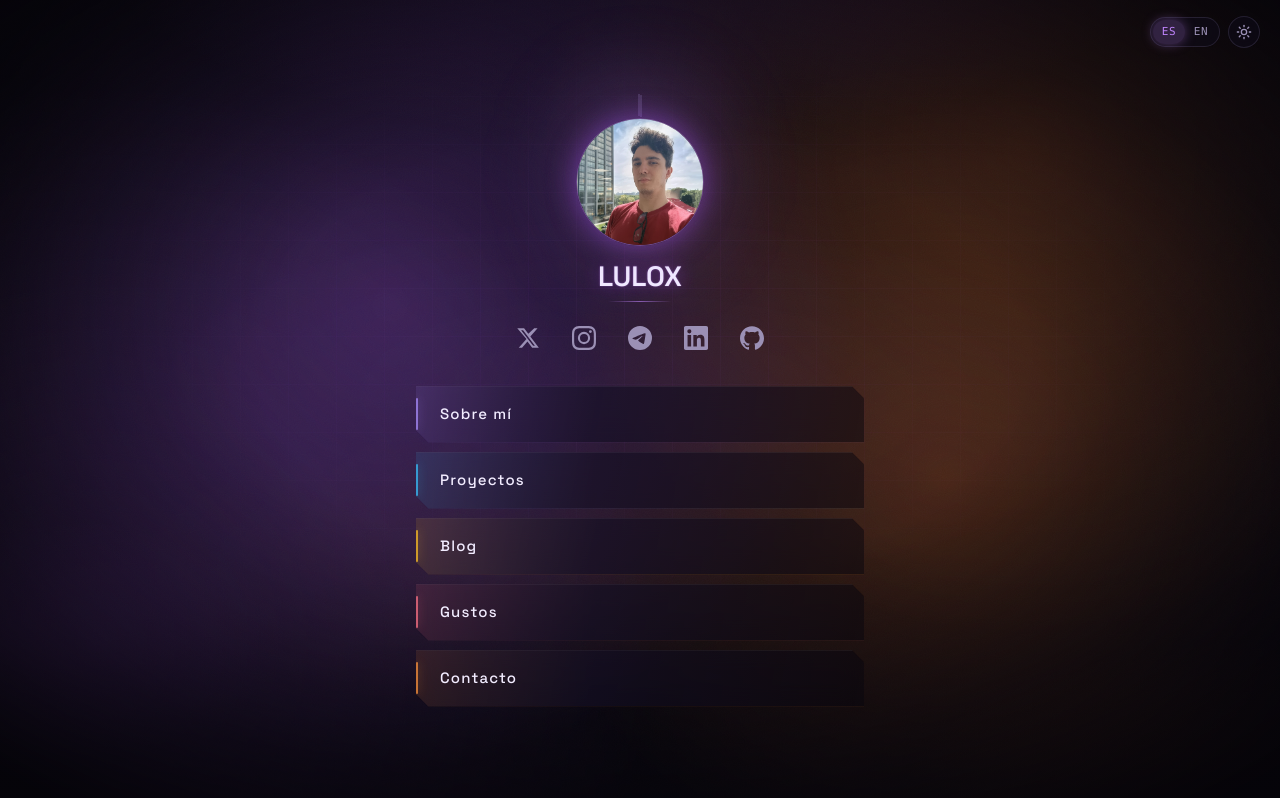
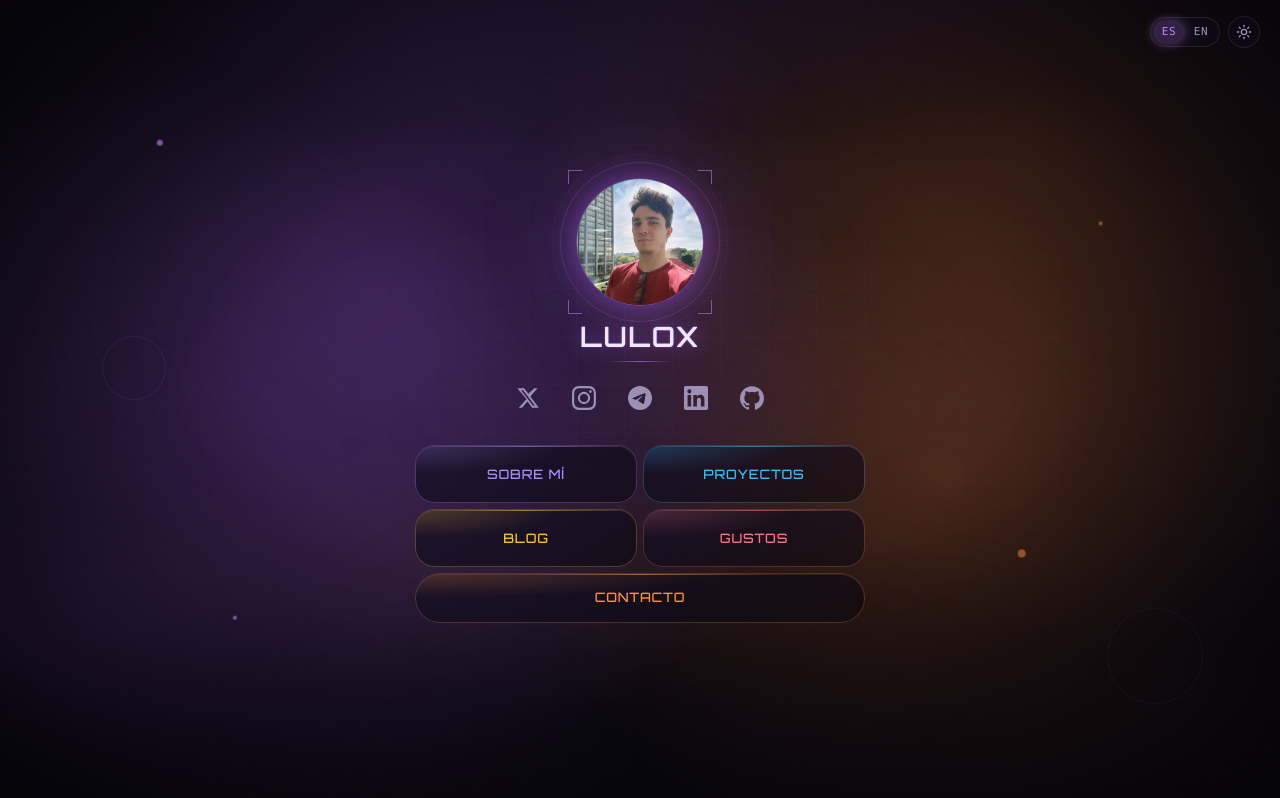
Before and after one commit to luloxi/luloxdev, a Next.js app: page / in a window 1280 px wide. Built offline with nearby package versions, Linux system fonts and the light colour scheme.

Commit message:
Restyle home sections as a compact 2-column mosaic
Smaller glass tiles in a grid with contact as a full-width
pill, less empty space and a softer aesthetic hover sheen.

```diff
--- a/src/app/globals.css
+++ b/src/app/globals.css
@@ -92,13 +92,64 @@
 
 @layer utilities {
   .font-display {
-    font-family: var(--font-syne), var(--font-display);
+    font-family: var(--font-orbitron), var(--font-display);
+    letter-spacing: 0.06em;
   }
 
   .neon-text {
     text-shadow:
       0 0 18px var(--glow-violet),
       0 0 2px color-mix(in oklab, var(--accent) 50%, transparent);
+  }
+
+  /* Unnecessary decorative flair */
+  .deco-ring {
+    position: absolute;
+    border-radius: 9999px;
+    border: 1px solid color-mix(in oklab, var(--accent) 35%, transparent);
+    pointer-events: none;
+  }
+
+  .deco-bracket {
+    position: absolute;
+    width: 14px;
+    height: 14px;
+    border-color: color-mix(in oklab, var(--accent) 55%, transparent);
+    pointer-events: none;
+  }
+
+  .deco-float {
+    position: absolute;
+    border-radius: 9999px;
+    background: var(--accent);
+    opacity: 0.45;
+    pointer-events: none;
+    animation: deco-drift 8s ease-in-out infinite;
+  }
+
+  .deco-float-b {
+    background: var(--accent-2);
+    animation-duration: 11s;
+    animation-delay: -3s;
+  }
+
+  @keyframes deco-drift {
+    0%,
+    100% {
+      transform: translate(0, 0);
+      opacity: 0.35;
+    }
+    50% {
+      transform: translate(4px, -6px);
+      opacity: 0.7;
+    }
+  }
+
+  @media (prefers-reduced-motion: reduce) {
+    .deco-float,
+    .deco-float-b {
+      animation: none;
+    }
   }
 
   .neon-panel {
@@ -149,67 +200,91 @@
     color: var(--email-fg);
   }
 
-  /* Home section links - quiet future glass, not gamer HUD */
-  .future-nav-item {
+  /* Home section mosaic - compact glass tiles */
+  .future-nav-tile {
     --fn-accent: var(--accent);
     position: relative;
     isolation: isolate;
-    clip-path: polygon(
-      0 0,
-      calc(100% - 12px) 0,
-      100% 12px,
-      100% 100%,
-      12px 100%,
-      0 calc(100% - 12px)
-    );
+    overflow: hidden;
+    border-radius: 1.15rem;
     background:
+      radial-gradient(
+        120% 90% at 0% 0%,
+        color-mix(in oklab, var(--fn-accent) 22%, transparent),
+        transparent 55%
+      ),
       linear-gradient(
-        100deg,
-        color-mix(in oklab, var(--fn-accent) 12%, transparent) 0%,
-        color-mix(in oklab, var(--surface) 72%, transparent) 40%,
-        color-mix(in oklab, var(--background) 50%, transparent) 100%
+        160deg,
+        color-mix(in oklab, var(--surface) 88%, transparent),
+        color-mix(in oklab, var(--background) 55%, transparent)
       );
     box-shadow:
-      inset 0 1px 0 color-mix(in oklab, white 6%, transparent),
-      0 0 0 1px color-mix(in oklab, var(--fn-accent) 18%, transparent);
-    backdrop-filter: blur(12px);
+      inset 0 1px 0 color-mix(in oklab, white 8%, transparent),
+      0 0 0 1px color-mix(in oklab, var(--fn-accent) 22%, transparent);
+    backdrop-filter: blur(14px);
     transition:
       transform 0.22s ease,
       box-shadow 0.22s ease,
       background 0.22s ease;
   }
 
-  .future-nav-item::after {
+  .future-nav-tile::before {
     content: "";
     position: absolute;
-    left: 0;
-    top: 22%;
-    bottom: 22%;
-    width: 2px;
-    border-radius: 999px;
-    background: var(--fn-accent);
-    opacity: 0.75;
-    box-shadow: 0 0 10px color-mix(in oklab, var(--fn-accent) 50%, transparent);
+    inset: 0;
+    background: linear-gradient(
+      105deg,
+      transparent 40%,
+      color-mix(in oklab, white 7%, transparent) 48%,
+      transparent 56%
+    );
+    opacity: 0;
+    transition: opacity 0.35s ease, transform 0.45s ease;
+    transform: translateX(-30%);
     pointer-events: none;
   }
 
-  .future-nav-item:hover {
-    transform: translateX(2px);
-    background:
-      linear-gradient(
-        100deg,
-        color-mix(in oklab, var(--fn-accent) 20%, transparent) 0%,
-        color-mix(in oklab, var(--surface) 78%, transparent) 45%,
-        color-mix(in oklab, var(--background) 45%, transparent) 100%
-      );
-    box-shadow:
-      inset 0 1px 0 color-mix(in oklab, white 8%, transparent),
-      0 0 0 1px color-mix(in oklab, var(--fn-accent) 35%, transparent),
-      0 0 22px color-mix(in oklab, var(--fn-accent) 16%, transparent);
+  .future-nav-tile::after {
+    content: "";
+    position: absolute;
+    left: 12px;
+    right: 12px;
+    top: 0;
+    height: 1px;
+    background: linear-gradient(
+      90deg,
+      transparent,
+      var(--fn-accent),
+      transparent
+    );
+    opacity: 0.55;
+    pointer-events: none;
   }
 
-  .future-nav-item:active {
-    transform: translateX(1px) scale(0.995);
+  .future-nav-tile:hover {
+    transform: translateY(-2px);
+    box-shadow:
+      inset 0 1px 0 color-mix(in oklab, white 10%, transparent),
+      0 0 0 1px color-mix(in oklab, var(--fn-accent) 42%, transparent),
+      0 10px 28px color-mix(in oklab, var(--fn-accent) 14%, transparent);
+  }
+
+  .future-nav-tile:hover::before {
+    opacity: 1;
+    transform: translateX(30%);
+  }
+
+  .future-nav-tile:active {
+    transform: translateY(0) scale(0.98);
+  }
+
+  .future-nav-tile-wide {
+    border-radius: 999px;
+  }
+
+  .future-nav-tile-wide::after {
+    left: 20%;
+    right: 20%;
   }
 }
 
--- a/src/components/section-nav.tsx
+++ b/src/components/section-nav.tsx
@@ -3,6 +3,7 @@
 import Link from "next/link";
 import { sections, type SectionId } from "@/content/site";
 import { useLocale } from "@/i18n/locale-provider";
+import { cn } from "@/lib/utils";
 
 const accents: Record<SectionId, string> = {
   about: "#a78bfa",
@@ -12,31 +13,57 @@ const accents: Record<SectionId, string> = {
   contact: "#fb923c",
 };
 
-/** Minimal angled glass links - color accent, no side dots */
+/**
+ * Compact 2-col mosaic: four small tiles + full-width contact pill.
+ * Less empty space, more intentional layout.
+ */
 export function SectionNav() {
   const { t } = useLocale();
 
+  const main = sections.filter((s) => s.id !== "contact");
+  const contact = sections.find((s) => s.id === "contact");
+
   return (
-    <nav
-      aria-label="Sections"
-      className="flex w-full flex-col gap-2 sm:gap-2.5"
-    >
-      {sections.map((s) => {
+    <nav aria-label="Sections" className="flex w-full flex-col gap-2">
+      <div className="grid grid-cols-2 gap-2">
+        {main.map((s) => {
           const accent = accents[s.id];
           const label = t.sections[s.id];
           return (
             <Link
               key={s.href}
               href={s.href}
-            className="future-nav-item group flex h-12 items-center px-5 sm:h-14 sm:px-6"
+              className="future-nav-tile group flex min-h-[3.25rem] items-center justify-center px-3 py-3 text-center sm:min-h-[3.5rem] sm:px-4"
               style={{ ["--fn-accent" as string]: accent }}
             >
-            <span className="font-display flex-1 text-left text-sm font-medium tracking-[0.08em] sm:text-[15px]">
+              <span
+                className={cn(
+                  "font-display text-[12px] font-medium leading-tight tracking-[0.12em] uppercase sm:text-[13px]",
+                  "transition-colors duration-200",
+                )}
+                style={{ color: accent }}
+              >
                 {label}
               </span>
             </Link>
           );
         })}
+      </div>
+
+      {contact ? (
+        <Link
+          href={contact.href}
+          className="future-nav-tile future-nav-tile-wide group flex min-h-11 items-center justify-center px-5 py-2.5 sm:min-h-12"
+          style={{ ["--fn-accent" as string]: accents.contact }}
+        >
+          <span
+            className="font-display text-[12px] font-medium tracking-[0.16em] uppercase sm:text-[13px]"
+            style={{ color: accents.contact }}
+          >
+            {t.sections.contact}
+          </span>
+        </Link>
+      ) : null}
     </nav>
   );
 }
```
Lines whose indentation alone changed are shown as unchanged.
